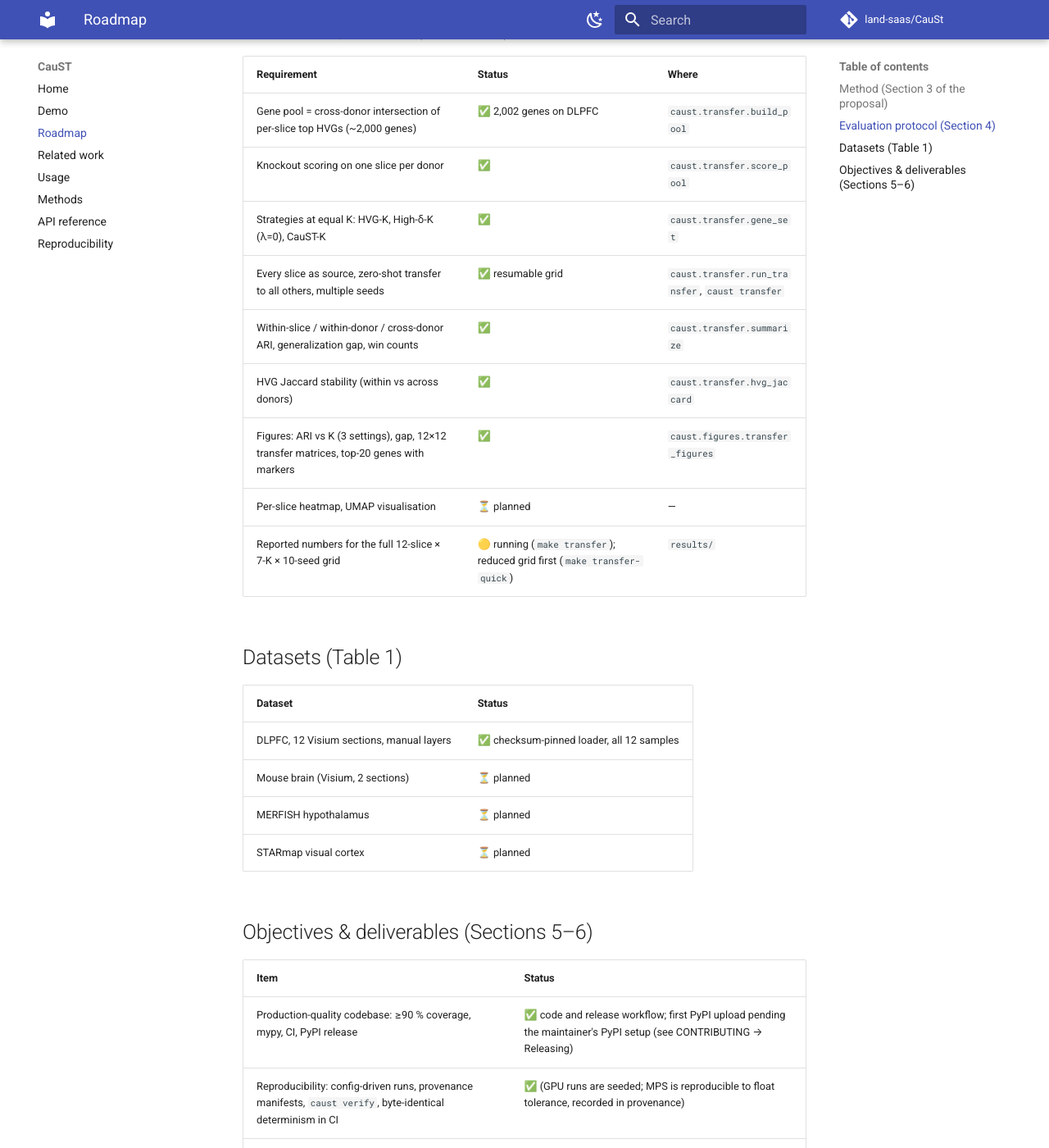
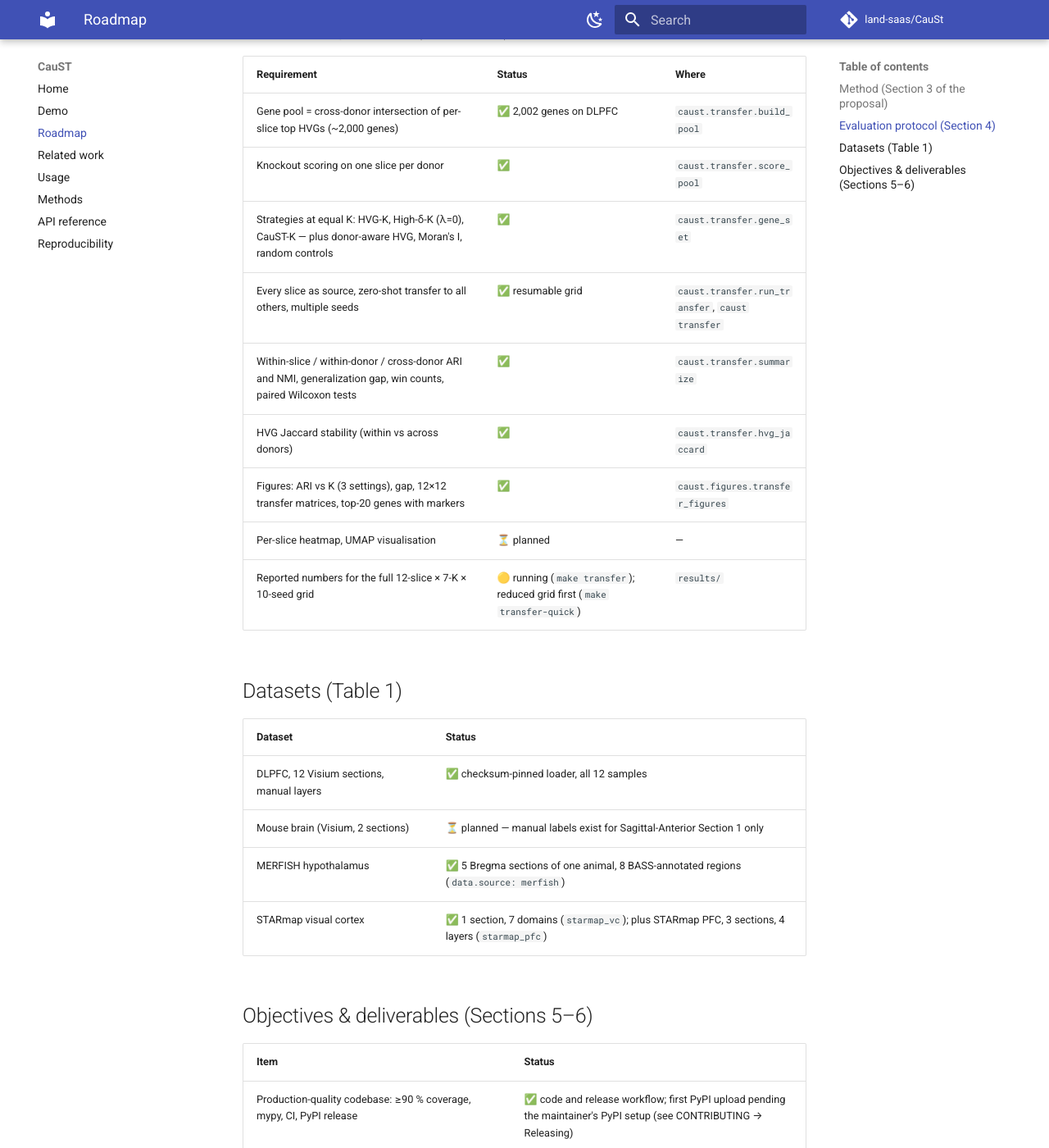
Before and after one commit to land-saas/CauSt, an MkDocs documentation site: the page built from docs/roadmap.md, in a window 1280 px wide and 1400 px high, scrolled down 1022 px. Shown: the whole window at 82% size. Built offline with MkDocs 1.6.1 and Material for MkDocs 9.7.7, drawn with Linux system fonts in a browser that asks for light colours; comment, search, counter and statistics services are not loaded; some of the changed text lies outside the part shown.

Commit message:
docs: executed DLPFC tutorial notebook; roadmap status update

```diff
--- a/docs/roadmap.md
+++ b/docs/roadmap.md
@@ -23,9 +23,9 @@ the code, so that what the package *can* reproduce is never in doubt.
 |---|---|---|
 | Gene pool = cross-donor intersection of per-slice top HVGs (~2,000 genes) | ✅ 2,002 genes on DLPFC | `caust.transfer.build_pool` |
 | Knockout scoring on one slice per donor | ✅ | `caust.transfer.score_pool` |
-| Strategies at equal K: HVG-K, High-δ-K (λ=0), CauST-K | ✅ | `caust.transfer.gene_set` |
+| Strategies at equal K: HVG-K, High-δ-K (λ=0), CauST-K — plus donor-aware HVG, Moran's I, random controls | ✅ | `caust.transfer.gene_set` |
 | Every slice as source, zero-shot transfer to all others, multiple seeds | ✅ resumable grid | `caust.transfer.run_transfer`, `caust transfer` |
-| Within-slice / within-donor / cross-donor ARI, generalization gap, win counts | ✅ | `caust.transfer.summarize` |
+| Within-slice / within-donor / cross-donor ARI and NMI, generalization gap, win counts, paired Wilcoxon tests | ✅ | `caust.transfer.summarize` |
 | HVG Jaccard stability (within vs across donors) | ✅ | `caust.transfer.hvg_jaccard` |
 | Figures: ARI vs K (3 settings), gap, 12×12 transfer matrices, top-20 genes with markers | ✅ | `caust.figures.transfer_figures` |
 | Per-slice heatmap, UMAP visualisation | ⏳ planned | — |
@@ -36,9 +36,9 @@ the code, so that what the package *can* reproduce is never in doubt.
 | Dataset | Status |
 |---|---|
 | DLPFC, 12 Visium sections, manual layers | ✅ checksum-pinned loader, all 12 samples |
-| Mouse brain (Visium, 2 sections) | ⏳ planned |
-| MERFISH hypothalamus | ⏳ planned |
-| STARmap visual cortex | ⏳ planned |
+| Mouse brain (Visium, 2 sections) | ⏳ planned — manual labels exist for Sagittal-Anterior Section 1 only |
+| MERFISH hypothalamus | ✅ 5 Bregma sections of one animal, 8 BASS-annotated regions (`data.source: merfish`) |
+| STARmap visual cortex | ✅ 1 section, 7 domains (`starmap_vc`); plus STARmap PFC, 3 sections, 4 layers (`starmap_pfc`) |
 
 ## Objectives & deliverables (Sections 5–6)
 
```
Also changed, not shown: other parts of docs/roadmap.md (+3 -3 lines), docs/usage.md (+3 -0 lines), docs/tutorials/dlpfc_quickstart.ipynb (added), 1 other file.
